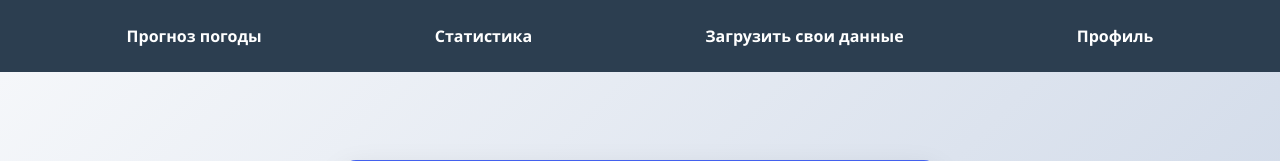
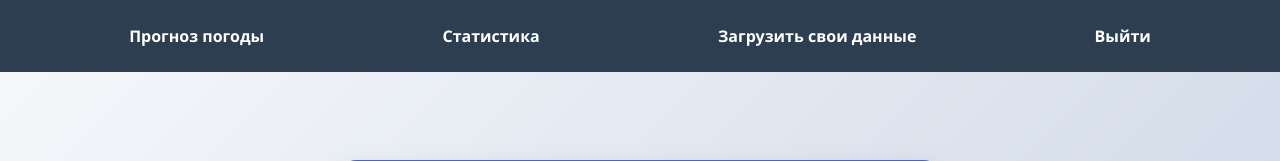
Before and after one commit to ytowka/weather-web-django-ml, a Django app: page /upload/ in a window 1280 px wide. Shown: the top 161 px of the page. Run offline with Django 4.2, Linux system fonts and the light colour scheme; the visitor is signed in with stand-in values (Sample User, id 1).

Commit message:
add logout

```diff
--- a/templates/weather/index.html
+++ b/templates/weather/index.html
@@ -94,7 +94,7 @@
         <a href="/">Прогноз погоды</a>
         <a href="/statistics/">Статистика</a>
         <a href="/upload/">Загрузить свои данные</a>
-            <a href="#">Профиль</a>
+        <a href="/logout/">Выйти</a>
     </nav>
 </header>
 
--- a/templates/weather/statistics.html
+++ b/templates/weather/statistics.html
@@ -33,12 +33,12 @@
     </style>
 </head>
 <body>
-    <header>
+    <<header>
     <nav>
         <a href="/">Прогноз погоды</a>
         <a href="/statistics/">Статистика</a>
         <a href="/upload/">Загрузить свои данные</a>
-            <a href="#">Профиль</a>
+        <a href="/logout/">Выйти</a>
     </nav>
 </header>
 
--- a/templates/weather/upload.html
+++ b/templates/weather/upload.html
@@ -223,7 +223,7 @@
         <a href="/">Прогноз погоды</a>
         <a href="/statistics/">Статистика</a>
         <a href="/upload/">Загрузить свои данные</a>
-            <a href="#">Профиль</a>
+        <a href="/logout/">Выйти</a>
     </nav>
 </header>
     <div class="main">
```
Lines whose indentation alone changed are shown as unchanged.
